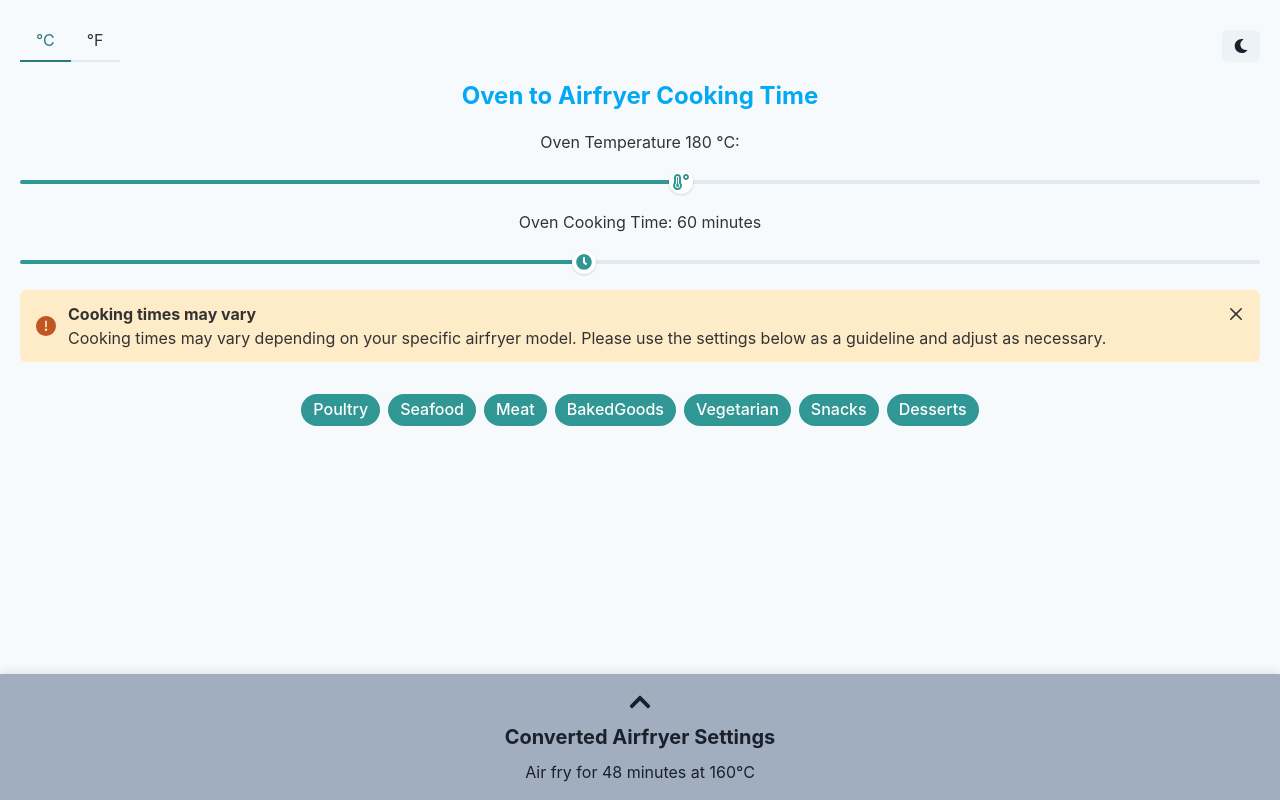
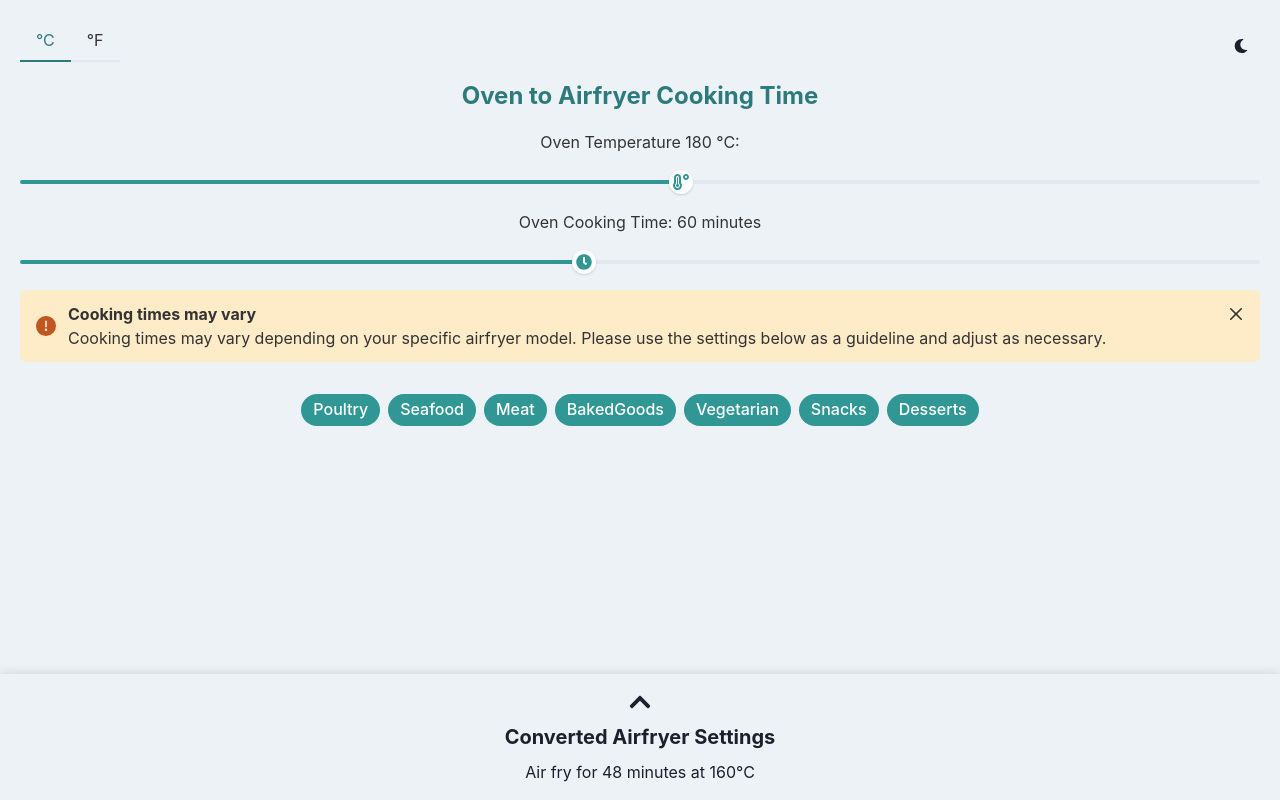
Before and after one commit to OlekOlaisen/Airfryer-Converter, a React (Create React App) app: page / in a window 1280 px wide. Built offline with nearby package versions, Linux system fonts and the light colour scheme.

Commit message:
Refactor code and add default oven temperature calculation

```diff
--- a/src/App.js
+++ b/src/App.js
@@ -15,7 +15,6 @@ import {
   GridItem,
   Tag,
   TagLabel,
-
   useToast,
 } from "@chakra-ui/react";
 import {
@@ -28,7 +27,6 @@ import {
   FaChevronDown,
 } from "react-icons/fa";
 import {
-
   Alert,
   AlertIcon,
   AlertTitle,
@@ -44,7 +42,15 @@ function App() {
   const [tempUnit, setTempUnit] = useState(() => {
     return localStorage.getItem("tempUnit") || "C";
   });
-  const [ovenTemp, setOvenTemp] = useState(180); // Default in Celsius
+
+  const getDefaultOvenTemp = () => {
+    const unit = localStorage.getItem("tempUnit") || "C";
+    return unit === "F" ? 356 : 180; // 356°F is roughly equivalent to 180°C
+  };
+
+
+
+  const [ovenTemp, setOvenTemp] = useState(getDefaultOvenTemp);
   const [ovenTime, setOvenTime] = useState(60);
   const [airfryerTemp, setAirfryerTemp] = useState(0);
   const [airfryerTime, setAirfryerTime] = useState(0);
@@ -55,8 +61,17 @@ function App() {
   const [selectedDishInstructions, setSelectedDishInstructions] = useState("");
   const [alertVisible, setAlertVisible] = useState(true);
   const [selectedCategory, setSelectedCategory] = useState(null); // New state for managing selected category
+  const toast = useToast();
 
-  const toast = useToast();
+
+
+
+
+  const bgColor = { light: "gray.100", dark: "blue.900" };
+  const primaryTextColor = { light: "gray.800", dark: "gray.50" };
+  const secondaryTextColor = { light: "gray.600", dark: "gray.200" };
+  const accentColorPrimary = { light: "teal.600", dark: "teal.400" };
+  const accentColorSecondary = { light: "lime.500", dark: "lime.300" };
 
   const foodCategories = React.useMemo(
     () => ({
@@ -318,6 +333,7 @@ function App() {
       tempUnit === "C" ? temp - 20 : celsiusToFahrenheit(temp - 20);
     const calculatedTime = Math.round(time - time * 0.2);
 
+    const ovenTempUpdated = tempUnit === "C" ? temp : celsiusToFahrenheit(temp);
     // Convert calculatedTemp back to the current unit if needed
     const displayTemp =
       tempUnit === "C"
@@ -329,7 +345,7 @@ function App() {
       .replace(/\{temp\}/g, `${displayTemp}°${tempUnit}`) // Now includes the unit
       .replace(/\{time\}/g, calculatedTime);
 
-    setOvenTemp(temp);
+    setOvenTemp(ovenTempUpdated);
     setOvenTime(time);
     setAirfryerTemp(calculatedTemp);
     setAirfryerTime(calculatedTime);
@@ -366,8 +382,8 @@ function App() {
           h="80px"
           minW="100px"
           p={4}
-          bg="blue.500"
-          color="white"
+          bg={accentColorPrimary[colorMode]}
+          color={primaryTextColor[colorMode]}
           rounded="md"
           shadow="md"
           display="flex"
@@ -427,7 +443,7 @@ function App() {
   );
 
   return (
-    <Box p={5} bg={colorMode === "light" ? "gray.50" : "gray.800"} minH="100vh">
+    <Box p={5} bg={bgColor[colorMode]} minH="100vh">
       <VStack spacing={4}>
         <Flex width="100%" justifyContent="space-between">
           <Tabs
@@ -446,7 +462,11 @@ function App() {
           </Button>
         </Flex>
 
-        <Text fontSize="2xl" fontWeight="bold" color="brand.500">
+        <Text
+          fontSize="2xl"
+          fontWeight="bold"
+          color={accentColorPrimary[colorMode]}
+        >
           Oven to Airfryer Cooking Time
         </Text>
 
@@ -499,11 +519,11 @@ function App() {
           position="fixed"
           bottom="0"
           width="100%"
-          bg={colorMode === "dark" ? "gray.700" : "gray.400"} // Adjust for light/dark mode
+          bg={accentColorSecondary[colorMode]}
           p={4}
           boxShadow="0 -2px 10px rgba(0, 0, 0, 0.1)" // Adds a slight shadow for depth
           zIndex="banner"
-          color={colorMode === "dark" ? "white" : "gray.800"} // Text color for readability
+          color={primaryTextColor[colorMode]}
           onClick={toggleFooter}
         >
           <VStack spacing={2}>
@@ -523,7 +543,13 @@ function App() {
             </Text>
 
             <Collapse in={isFooterExpanded} animateOpacity>
-              <Box p={4} bg="gray.800" color="gray.100" w="full">
+              <Box
+                p={4}
+                bg={accentColorSecondary[colorMode]}
+                color={primaryTextColor[colorMode]}
+                w="full"
+                rounded="md"
+              >
                 {/* Placeholder for detailed instructions. You can replace this with actual content based on the selected dish. */}
                 <Text>{selectedDishInstructions}</Text>
               </Box>
```
